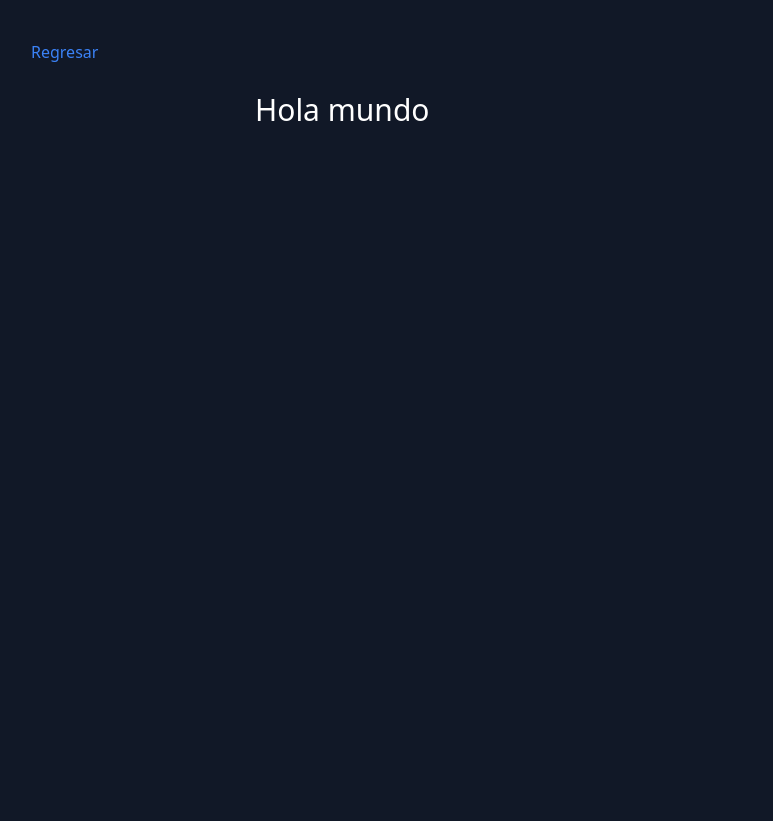
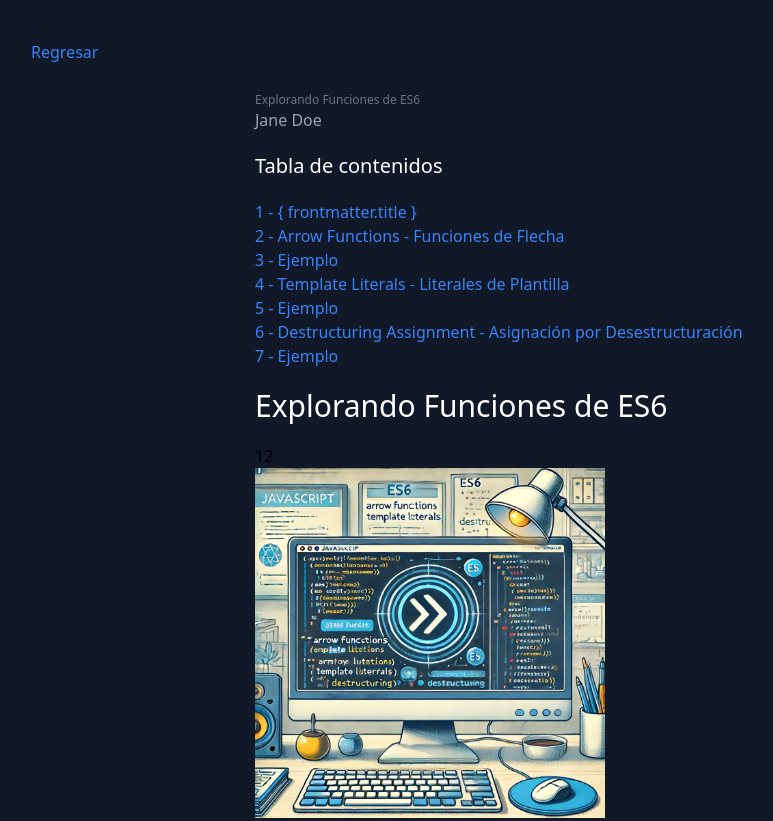
Before and after one commit to CODEATD/astro-blog-content-collections, an Astro site: page /posts/post-01 in a window 1280 px wide. Shown: the top 821 px of the page, without its empty margins (9-782 px from the left). Before the commit the page ends 800 px from the top, so only its background shows below. Built offline with nearby package versions, Linux system fonts and the light colour scheme; Astro itself is replaced by a stand-in of ours.

```diff
--- a/src/pages/layouts/BlogLayout.astro
+++ b/src/pages/layouts/BlogLayout.astro
@@ -27,7 +27,7 @@ const { title } = Astro.props; // ... rest
         <ViewTransitions />
 	</head>
 	<body class="bg-gray-900">
-        <a href="/">Regresar</a>
+        <a href="/" id="btn-back">Regresar</a>
         <main class="mb-10 max-w-3xl m-auto px-2 py-2">
             <slot />
         </main>
--- a/src/pages/posts/[slug].astro
+++ b/src/pages/posts/[slug].astro
@@ -20,8 +20,35 @@ export const getStaticPaths = (async () => {
 }) satisfies GetStaticPaths;
 
 const { post } = Astro.props;
+const frontmatter = post.data;
+
+const { Content, headings } = await post.render();
+// console.log(headings);
 ---
 
-<BlogLayout title={post.data.title}>
-    <h1>Hola mundo</h1>
+<BlogLayout title={frontmatter.title}>
+    <h1 class="text-xs text-gray-500 mb-0">{ frontmatter.title }</h1>
+    <h4 class="text-md text-gray-400 mb-0">{ frontmatter.author }</h4>
+
+    <!-- Table contents -->
+     <h3>Tabla de contenidos</h3>
+     <ol>
+       {
+           headings.map((heading, index) => (
+               <li>
+                   <a href={`#${ heading.slug }`}>
+                       { index + 1 } - { heading.text }
+                   </a>
+               </li>
+           ))
+       }
+     </ol>
+
+    <!-- Content -->
+     <Content />
+
+     <div class="my-20">
+        <a href="#btn-back">Ir Arriba</a>
+     </div>
+
 </BlogLayout>
--- a/src/styles/blog.css
+++ b/src/styles/blog.css
@@ -1,5 +1,6 @@
 html {
     @apply bg-gray-900 px-10;
+    scroll-behavior: smooth;
   }
 
   body {
```
